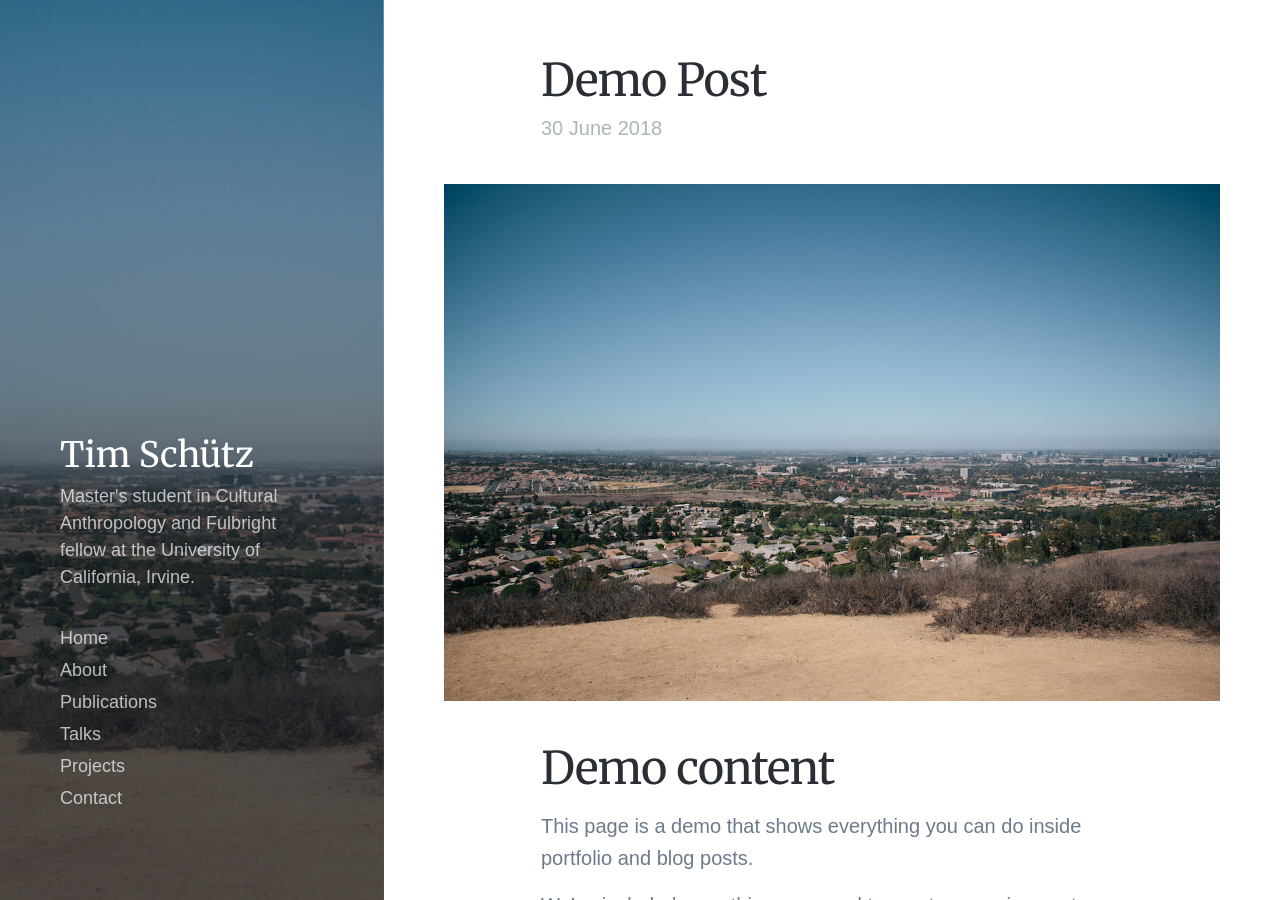
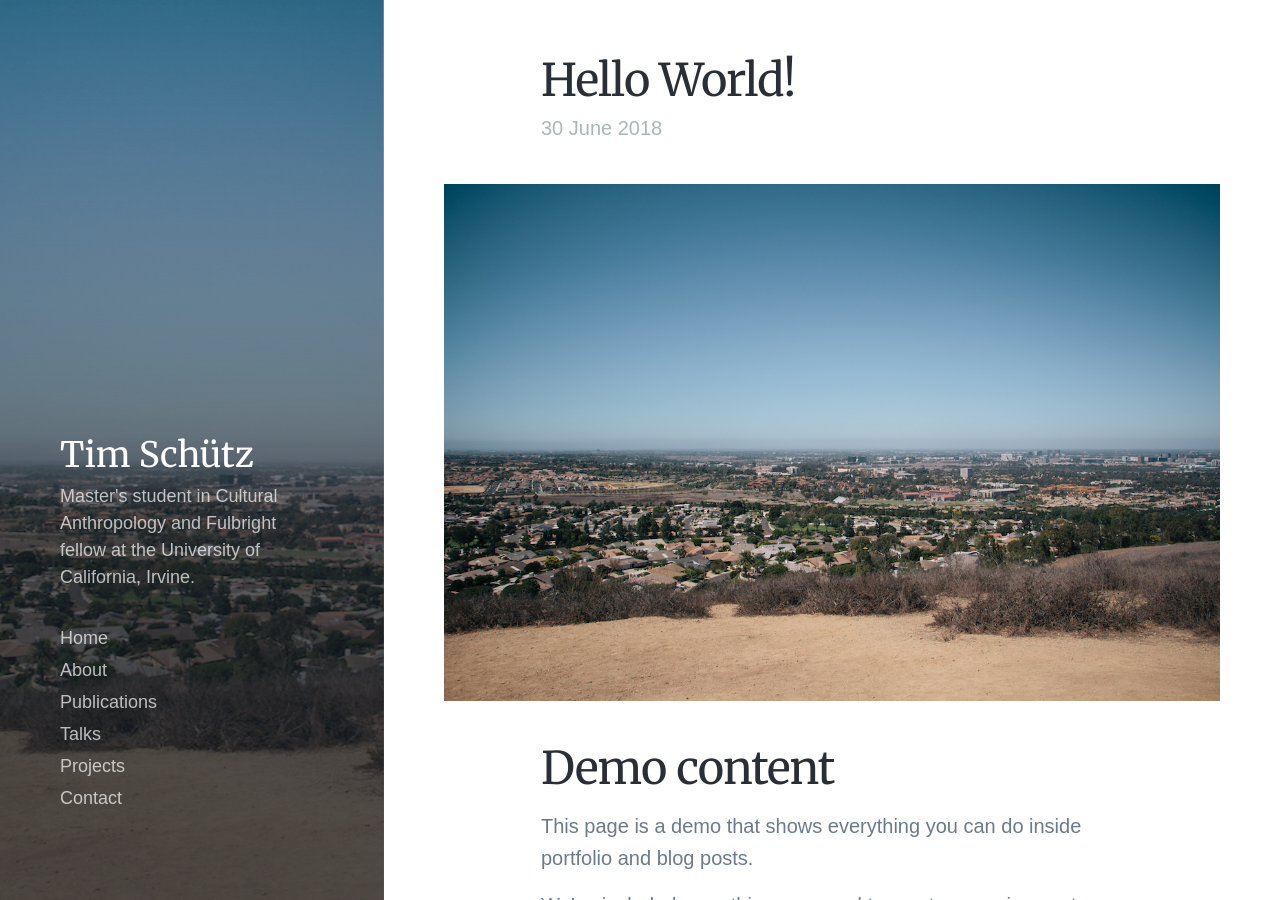
Before and after one commit to Tschuetzuci/tschuetzuci.github.io, a Jekyll site: the page built from _posts/2018-06-30-demo-post.md, in a window 1280 px wide and 900 px high. Built offline with Jekyll 4.4.1, drawn with Linux system fonts in a browser that asks for light colours; nearby versions of some CDN libraries; some web fonts are replaced; some of the changed lines change nothing that is shown.

Commit message:
Update 2018-06-30-demo-post.md

```diff
--- a/_posts/2018-06-30-demo-post.md
+++ b/_posts/2018-06-30-demo-post.md
@@ -1,8 +1,8 @@
 ---
-title: 'Demo Post'
+title: 'Hello World!'
 date: 2018-06-30 00:00:00
 featured_image: '/images/blog/2018/IMG_8643.jpg'
-excerpt: This page is a demo that shows everything you can do inside portfolio and blog posts. We've included everything you need to create engaging posts about your work, and show off your case studies in a beautiful way.
+excerpt: This is my first blog post, using some pictures of my hike on the Turtle Rock trail.
 ---
 
 ![](/images/blog/2018/IMG_8643.jpg)
```
